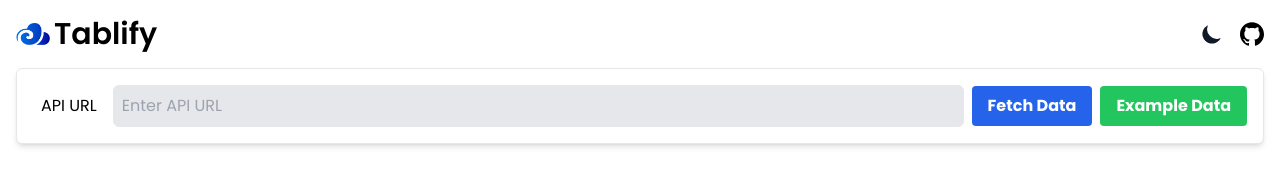
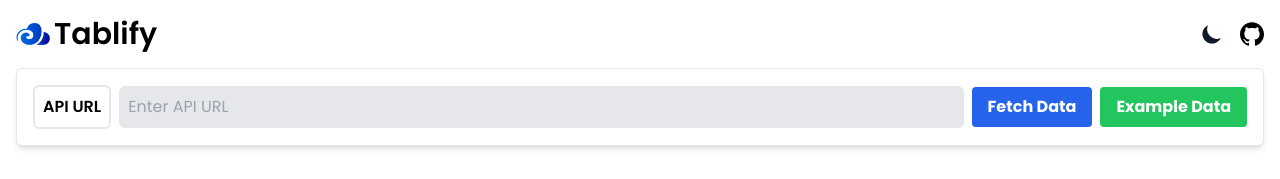
Before and after one commit to jithesh-poojari/TableifyData, a Next.js app: page / in a window 1280 px wide. Shown: the top 179 px of the page. Built offline with nearby package versions, Linux system fonts and the light colour scheme.

Commit message:
input option styled

```diff
--- a/components/input/ApiInput.jsx
+++ b/components/input/ApiInput.jsx
@@ -25,21 +25,23 @@ const ApiInput = ({ onSubmit }) => {
 
   return (
     <form className="flex flex-col items-center justify-between p-2 bg-white border rounded-md shadow-md md:p-4 md:gap-2 dark:bg-gray-800 md:flex-row dark:border-gray-600 dark:shadow-gray-700">
-      <div className="relative mb-2 md:max-w-min md:text-base md:mb-0 dark:bg-gray-700 dark:border-gray-500 dark:text-white md:w-fit md:flex-grow ">
-        <div className="inline w-full p-2 bg-white rounded-md cursor-pointer peer whitespace-nowrap">
+      <div className="relative w-full mb-2 text-sm font-semibold md: md:max-w-min md:text-base md:mb-0 dark:bg-gray-700 dark:border-gray-500 dark:text-white md:w-fit md:flex-grow ">
+        <div className="w-full p-2 text-center bg-white border-2 rounded-md cursor-pointer peer whitespace-nowrap">
           {apiType.toUpperCase()}
         </div>
-        <div className="absolute right-0 hidden mt-2 bg-white rounded-md shadow-md peer-hover:block">
-          <div className="p-2 text-gray-800 cursor-pointer dark:text-white hover:bg-gray-100 hover:text-gray-900 whitespace-nowrap">
+       <div className="absolute left-0 hidden peer-hover:block hover:block">
+       <div className="mt-2 bg-white divide-y-2 rounded-md shadow-md ">
+          <div className="px-4 py-2 text-gray-800 cursor-pointer dark:text-white hover:bg-gray-100 hover:text-gray-900 whitespace-nowrap">
             API URL
           </div>
-          <div className="p-2 text-gray-800 cursor-pointer dark:text-white hover:bg-gray-100 hover:text-gray-900 whitespace-nowrap">
+          <div className="px-4 py-2 text-gray-800 cursor-pointer dark:text-white hover:bg-gray-100 hover:text-gray-900 whitespace-nowrap">
             JSON Text
           </div>
-          <div className="p-2 text-gray-800 cursor-pointer dark:text-white hover:bg-gray-100 hover:text-gray-900 whitespace-nowrap">
+          <div className="px-4 py-2 text-gray-800 cursor-pointer dark:text-white hover:bg-gray-100 hover:text-gray-900 whitespace-nowrap">
             JSON File
           </div>
         </div>
+       </div>
       </div>
 
       {apiType === "api url" && (
```
